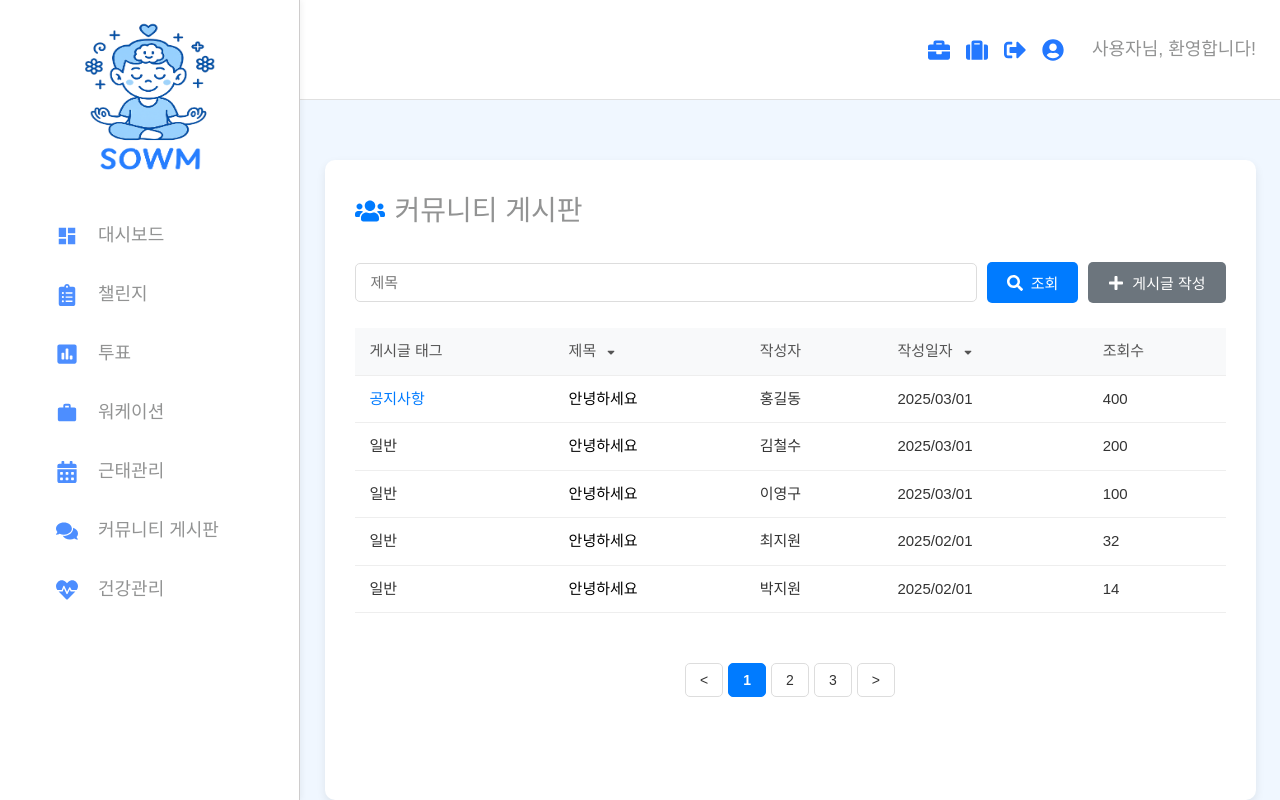
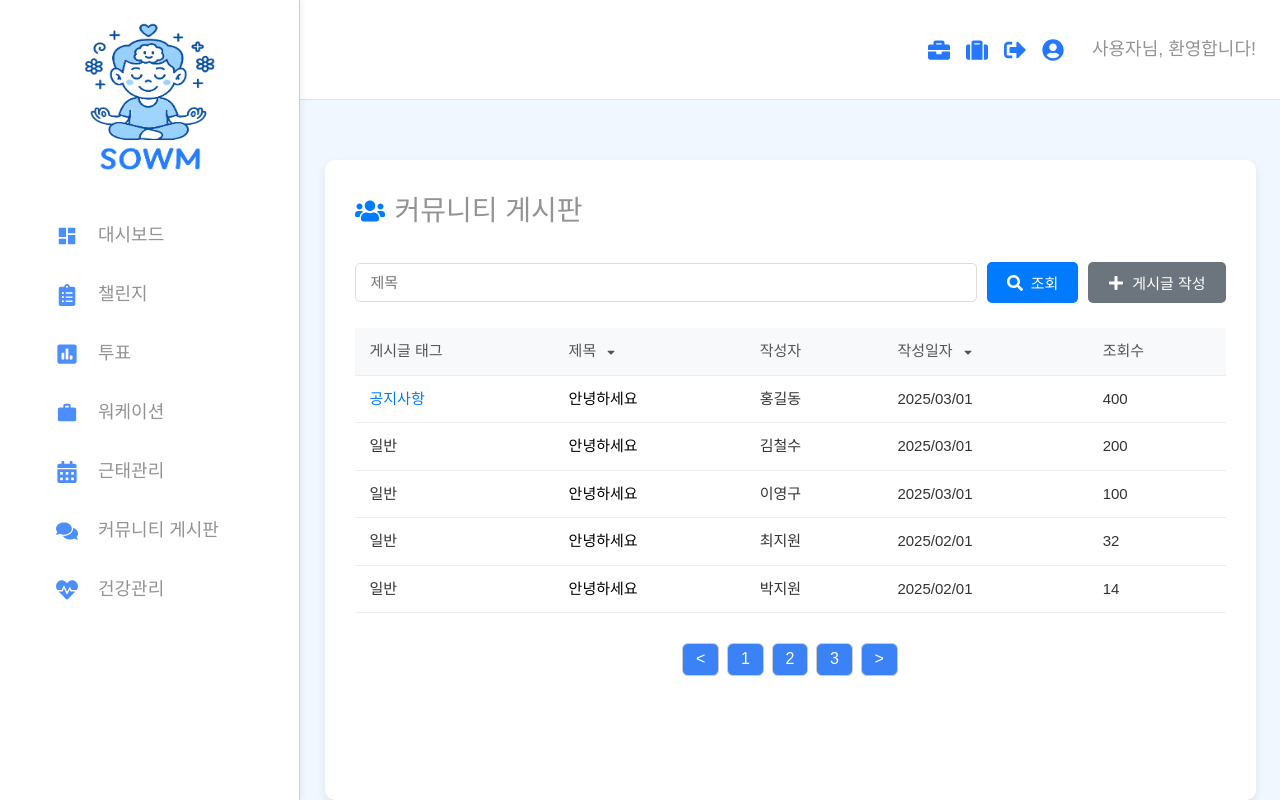
Before and after one commit to JEUNG1234/Final-Project, a React (Vite) app in the folder React/Final-Front/: page /communityboard in a window 1280 px wide. Built offline with nearby package versions, Linux system fonts and the light colour scheme.

Commit message:
페이징바 수정 공통으로 쓰는 영역에 페이징바 영역 주석 처리해서 달아놨습니다

```diff
--- a/React/Final-Front/src/pages/AdminAttendance.jsx
+++ b/React/Final-Front/src/pages/AdminAttendance.jsx
@@ -4,194 +4,10 @@ import styled from 'styled-components';
 // Chart.js 및 react-chartjs-2 임포트
 import { Chart as ChartJS, ArcElement, Tooltip, Legend, CategoryScale, LinearScale, BarElement, Title } from 'chart.js';
 import { Doughnut, Bar } from 'react-chartjs-2';
+import { Pagination, BottomBar, PageButton } from '../styles/common/MainContentLayout';
 
 // Chart.js에서 사용될 요소들을 등록 (필수)
 ChartJS.register(ArcElement, Tooltip, Legend, CategoryScale, LinearScale, BarElement, Title);
-
-const AttendanceManagementContainer = styled.div`
-  padding: 20px;
-  background-color: #f0f7ff; /* 연한 배경색 */
-  border-radius: 8px;
-  box-shadow: 0 2px 4px rgba(0, 0, 0, 0.05);
-`;
-
-const PageHeader = styled.div`
-  margin-bottom: 30px;
-  border-bottom: 1px solid #eee;
-  padding-bottom: 20px;
-
-  h2 {
-    font-size: 28px;
-    color: #333;
-    margin-bottom: 15px;
-  }
-`;
-
-const SearchFilterArea = styled.div`
-  display: flex;
-  gap: 10px;
-  align-items: center;
-
-  input,
-  select {
-    padding: 10px 15px;
-    border: 1px solid #ddd;
-    border-radius: 5px;
-    font-size: 14px;
-  }
-
-  button {
-    padding: 10px 20px;
-    background-color: #007bff; /* 파란색 버튼 */
-    color: white;
-    border: none;
-    border-radius: 5px;
-    cursor: pointer;
-    font-size: 14px;
-
-    &:hover {
-      background-color: #0056b3;
-    }
-  }
-`;
-
-const SummaryDashboard = styled.div`
-  display: grid;
-  grid-template-columns: repeat(auto-fit, minmax(280px, 1fr)); /* 반응형 그리드 */
-  gap: 20px;
-  margin-bottom: 30px;
-`;
-
-const SummaryCard = styled.div`
-  background-color: white;
-  padding: 25px;
-  border-radius: 8px;
-  box-shadow: 0 1px 3px rgba(0, 0, 0, 0.08);
-  display: flex;
-  flex-direction: column;
-  justify-content: space-between;
-
-  h3 {
-    font-size: 18px;
-    color: #555;
-    margin-bottom: 10px;
-  }
-
-  p {
-    font-size: 16px;
-    color: #333;
-    line-height: 1.5;
-  }
-`;
-
-// ChartPlaceholder 대신 ChartContainer 사용 (이름 변경)
-const ChartContainer = styled.div`
-  height: ${(props) => props.height || '120px'}; /* 기본 높이 120px, prop으로 조절 가능 */
-  display: flex;
-  align-items: center;
-  justify-content: center;
-  margin-top: 10px;
-`;
-
-const ChartLegend = styled.p`
-  font-size: 12px;
-  color: #6c757d;
-  margin-top: 10px;
-  text-align: center;
-`;
-
-const DetailChartArea = styled.div`
-  background-color: white;
-  padding: 25px;
-  border-radius: 8px;
-  box-shadow: 0 1px 3px rgba(0, 0, 0, 0.08);
-  margin-bottom: 30px;
-
-  h3 {
-    font-size: 20px;
-    color: #333;
-    margin-bottom: 15px;
-  }
-`;
-
-const DetailTableArea = styled.div`
-  background-color: white;
-  padding: 25px;
-  border-radius: 8px;
-  box-shadow: 0 1px 3px rgba(0, 0, 0, 0.08);
-  overflow-x: auto; /* 테이블이 넘칠 경우 스크롤바 */
-
-  h3 {
-    font-size: 20px;
-    color: #333;
-    margin-bottom: 15px;
-  }
-
-  table {
-    width: 100%;
-    border-collapse: collapse;
-    font-size: 14px;
-    text-align: left;
-  }
-
-  th,
-  td {
-    padding: 12px 15px;
-    border-bottom: 1px solid #eee;
-  }
-
-  th {
-    background-color: #f2f2f2;
-    font-weight: bold;
-    color: #555;
-    white-space: nowrap; /* 헤더 텍스트 줄바꿈 방지 */
-  }
-
-  tbody tr:hover {
-    background-color: #f5f5f5;
-  }
-`;
-
-const TableActionButton = styled.button`
-  padding: 6px 12px;
-  background-color: #6c757d; /* 회색 버튼 */
-  color: white;
-  border: none;
-  border-radius: 4px;
-  cursor: pointer;
-  font-size: 12px;
-
-  &:hover {
-    background-color: #5a6268;
-  }
-`;
-
-const Pagination = styled.div`
-  display: flex;
-  justify-content: center;
-  margin-top: 25px;
-  gap: 5px;
-
-  button {
-    padding: 8px 15px;
-    border: 1px solid #ddd;
-    border-radius: 5px;
-    background-color: white;
-    cursor: pointer;
-    font-size: 14px;
-    color: #333;
-
-    &.active {
-      background-color: #007bff;
-      color: white;
-      border-color: #007bff;
-    }
-
-    &:hover:not(.active) {
-      background-color: #f0f0f0;
-    }
-  }
-`;
 
 // =======================================================
 // 그래프 데이터 및 옵션 설정 (이전 코드와 동일)
@@ -453,17 +269,177 @@ const AdminAttendance = () => {
           </tbody>
         </table>
         {/* 페이지네이션 */}
-        <Pagination>
-          <button>&lt;</button>
-          <button className="active">1</button>
-          <button>2</button>
-          <button>3</button>
-          <button>4</button>
-          <button>&gt;</button>
-        </Pagination>
+        <BottomBar>
+          <Pagination>
+            <PageButton>&lt;</PageButton>
+            <PageButton className="active">1</PageButton>
+            <PageButton>2</PageButton>
+            <PageButton>3</PageButton>
+            <PageButton>4</PageButton>
+            <PageButton>&gt;</PageButton>
+          </Pagination>
+        </BottomBar>
       </DetailTableArea>
     </AttendanceManagementContainer>
   );
 };
 
+const AttendanceManagementContainer = styled.div`
+  padding: 20px;
+  background-color: #f0f7ff; /* 연한 배경색 */
+  border-radius: 8px;
+  box-shadow: 0 2px 4px rgba(0, 0, 0, 0.05);
+`;
+
+const PageHeader = styled.div`
+  margin-bottom: 30px;
+  border-bottom: 1px solid #eee;
+  padding-bottom: 20px;
+
+  h2 {
+    font-size: 28px;
+    color: #333;
+    margin-bottom: 15px;
+  }
+`;
+
+const SearchFilterArea = styled.div`
+  display: flex;
+  gap: 10px;
+  align-items: center;
+
+  input,
+  select {
+    padding: 10px 15px;
+    border: 1px solid #ddd;
+    border-radius: 5px;
+    font-size: 14px;
+  }
+
+  button {
+    padding: 10px 20px;
+    background-color: #007bff; /* 파란색 버튼 */
+    color: white;
+    border: none;
+    border-radius: 5px;
+    cursor: pointer;
+    font-size: 14px;
+
+    &:hover {
+      background-color: #0056b3;
+    }
+  }
+`;
+
+const SummaryDashboard = styled.div`
+  display: grid;
+  grid-template-columns: repeat(auto-fit, minmax(280px, 1fr)); /* 반응형 그리드 */
+  gap: 20px;
+  margin-bottom: 30px;
+`;
+
+const SummaryCard = styled.div`
+  background-color: white;
+  padding: 25px;
+  border-radius: 8px;
+  box-shadow: 0 1px 3px rgba(0, 0, 0, 0.08);
+  display: flex;
+  flex-direction: column;
+  justify-content: space-between;
+
+  h3 {
+    font-size: 18px;
+    color: #555;
+    margin-bottom: 10px;
+  }
+
+  p {
+    font-size: 16px;
+    color: #333;
+    line-height: 1.5;
+  }
+`;
+
+// ChartPlaceholder 대신 ChartContainer 사용 (이름 변경)
+const ChartContainer = styled.div`
+  height: ${(props) => props.height || '120px'}; /* 기본 높이 120px, prop으로 조절 가능 */
+  display: flex;
+  align-items: center;
+  justify-content: center;
+  margin-top: 10px;
+`;
+
+const ChartLegend = styled.p`
+  font-size: 12px;
+  color: #6c757d;
+  margin-top: 10px;
+  text-align: center;
+`;
+
+const DetailChartArea = styled.div`
+  background-color: white;
+  padding: 25px;
+  border-radius: 8px;
+  box-shadow: 0 1px 3px rgba(0, 0, 0, 0.08);
+  margin-bottom: 30px;
+
+  h3 {
+    font-size: 20px;
+    color: #333;
+    margin-bottom: 15px;
+  }
+`;
+
+const DetailTableArea = styled.div`
+  background-color: white;
+  padding: 25px;
+  border-radius: 8px;
+  box-shadow: 0 1px 3px rgba(0, 0, 0, 0.08);
+  overflow-x: auto; /* 테이블이 넘칠 경우 스크롤바 */
+
+  h3 {
+    font-size: 20px;
+    color: #333;
+    margin-bottom: 15px;
+  }
+
+  table {
+    width: 100%;
+    border-collapse: collapse;
+    font-size: 14px;
+    text-align: left;
+  }
+
+  th,
+  td {
+    padding: 12px 15px;
+    border-bottom: 1px solid #eee;
+  }
+
+  th {
+    background-color: #f2f2f2;
+    font-weight: bold;
+    color: #555;
+    white-space: nowrap; /* 헤더 텍스트 줄바꿈 방지 */
+  }
+
+  tbody tr:hover {
+    background-color: #f5f5f5;
+  }
+`;
+
+const TableActionButton = styled.button`
+  padding: 6px 12px;
+  background-color: #6c757d; /* 회색 버튼 */
+  color: white;
+  border: none;
+  border-radius: 4px;
+  cursor: pointer;
+  font-size: 12px;
+
+  &:hover {
+    background-color: #5a6268;
+  }
+`;
+
 export default AdminAttendance;
--- a/React/Final-Front/src/pages/chellengepage/Chellenge.jsx
+++ b/React/Final-Front/src/pages/chellengepage/Chellenge.jsx
@@ -1,6 +1,8 @@
 import React from 'react';
 import styled from 'styled-components';
 import { FaClipboardList } from 'react-icons/fa';
+import { MainContent } from '../../styles/common/MainContentLayout';
+import { BottomBar, Pagination, PageButton } from '../../styles/common/MainContentLayout';
 
 // 이미지를 import 합니다. (실제 이미지 경로로 변경해주세요)
 // 이 경로는 Chellenge.jsx 파일이 src/pages/chellengepage/ 에 있고
@@ -76,7 +78,6 @@ const challengeData = [
 
 const Chellenge = () => {
   return (
-    <Container>
     <MainContent>
       <PageHeader>
         <PageTitle>
@@ -104,6 +105,7 @@ const Chellenge = () => {
           </ChellengeCard>
         ))}
       </ContentBody>
+      <BottomBar>
         <Pagination>
           <PageButton>&lt;</PageButton>
           <PageButton className="active">1</PageButton>
@@ -111,8 +113,8 @@ const Chellenge = () => {
           <PageButton>3</PageButton>
           <PageButton>&gt;</PageButton>
         </Pagination>
+      </BottomBar>
     </MainContent>
-    </Container>
   );
 };
 
@@ -121,15 +123,6 @@ const Container = styled.div`
   width: 100%;
   padding: 2%;
   background: #f0f7ff;
-`;
-
-const MainContent = styled.div`
-  height: 100%;
-  width: 100%;
-  background: #ffffff;
-  border-radius: 20px;
-  box-shadow: 0 4px 10px rgba(0, 0, 0, 0.08);
-  margin: 0 auto;
 `;
 
 const PageHeader = styled.div`
@@ -279,39 +272,4 @@ const CardAchievement = styled.p`
   text-align: right;
 `;
 
-const Pagination = styled.div`
-  display: flex;
-  justify-content: center;
-  align-items: center;
-  gap: 5px;
-  margin-top: 20px;
-  padding: 30px 0;
-
-  @media (max-width: 576px) {
-    flex-wrap: wrap;
-    gap: 8px;
-  }
-`;
-
-const PageButton = styled.button`
-  padding: 8px 14px;
-  border: 1px solid #ddd;
-  border-radius: 5px;
-  background-color: white;
-  color: #333;
-  font-size: 14px;
-  cursor: pointer;
-  min-width: 35px;
-
-  &.active {
-    background-color: #007bff;
-    color: white;
-    border-color: #007bff;
-    font-weight: bold;
-  }
-
-  &:hover:not(.active) {
-    background-color: #f0f0f0;
-  }
-`;
 export default Chellenge;
--- a/React/Final-Front/src/pages/communitypage/CommunityBoard.jsx
+++ b/React/Final-Front/src/pages/communitypage/CommunityBoard.jsx
@@ -2,7 +2,7 @@ import React from 'react';
 import styled from 'styled-components';
 import { useNavigate } from 'react-router-dom';
 import { FaUsers, FaSearch, FaPlus, FaSortDown } from 'react-icons/fa'; // Font Awesome 아이콘 (fa) 사용 예시
-import { MainContent } from '../../styles/common/MainContentLayout';
+import { MainContent, Pagination, PageButton, BottomBar } from '../../styles/common/MainContentLayout';
 
 const CommunityBoard = () => {
   const navigate = useNavigate();
@@ -62,7 +62,7 @@ const CommunityBoard = () => {
         </tbody>
       </CommunityTable>
 
-      {/* 이미지에는 없지만 일반적인 게시판에는 페이지네이션이 있으므로 추가 */}
+      <BottomBar>
         <Pagination>
           <PageButton>&lt;</PageButton>
           <PageButton className="active">1</PageButton>
@@ -70,6 +70,7 @@ const CommunityBoard = () => {
           <PageButton>3</PageButton>
           <PageButton>&gt;</PageButton>
         </Pagination>
+      </BottomBar>
     </MainContent>
   );
 };
@@ -77,20 +78,6 @@ const CommunityBoard = () => {
 // =========================================================
 // 스타일 정의 (styled-components)
 // =========================================================
-
-const CommunityContent = styled.div`
-  width: 90%;
-  max-width: 1200px; /* 너무 넓어지지 않도록 최대 너비 설정 */
-  min-height: 80vh; /* 최소 높이 설정 (스크롤 영역에 맞춰 유동적으로) */
-  background: white;
-  margin: 60px auto; /* 중앙 정렬 및 상하 마진 */
-  padding: 30px; /* 내부 패딩 */
-  border-radius: 10px;
-  box-shadow: 0 4px 10px rgba(0, 0, 0, 0.08);
-  display: flex; /* 내부 요소들을 flex로 배치 */
-  flex-direction: column; /* 세로 방향으로 정렬 */
-  font-family: 'Pretendard', sans-serif;
-`;
 
 const PageHeader = styled.div`
   margin-bottom: 30px;
@@ -224,39 +211,4 @@ const TableCell = styled.td`
   `}
 `;
 
-const Pagination = styled.div`
-  display: flex;
-  justify-content: center;
-  align-items: center;
-  gap: 5px; /* 버튼 간 간격 */
-  margin-top: 20px;
-
-  @media (max-width: 576px) {
-    flex-wrap: wrap;
-    gap: 8px;
-  }
-`;
-
-const PageButton = styled.button`
-  padding: 8px 14px;
-  border: 1px solid #ddd;
-  border-radius: 5px;
-  background-color: white;
-  color: #333;
-  font-size: 14px;
-  cursor: pointer;
-  min-width: 35px; /* 버튼 최소 너비 */
-
-  &.active {
-    background-color: #007bff;
-    color: white;
-    border-color: #007bff;
-    font-weight: bold;
-  }
-
-  &:hover:not(.active) {
-    background-color: #f0f0f0;
-  }
-`;
-
 export default CommunityBoard;
--- a/React/Final-Front/src/styles/common/MainContentLayout.js
+++ b/React/Final-Front/src/styles/common/MainContentLayout.js
@@ -29,3 +29,29 @@ export const PageTitle = styled.h2`
     color: #007bff; /* 아이콘 색상 */
   }
 `;
+
+/* 페이징 바 영역 */
+export const BottomBar = styled.div`
+  display: flex;
+  flex-direction: column;
+  justify-content: space-between;
+  align-items: center;
+`;
+
+export const Pagination = styled.div`
+  display: flex;
+  gap: 0.5rem;
+`;
+
+export const PageButton = styled.button`
+  padding: 0.4rem 0.8rem;
+  border-radius: 6px;
+  border: 1px solid #ccc;
+  background: #3b82f6;
+  color: white;
+  cursor: pointer;
+
+  &:hover {
+    background: #2563eb;
+  }
+`;
```
Lines whose indentation alone changed are shown as unchanged.
